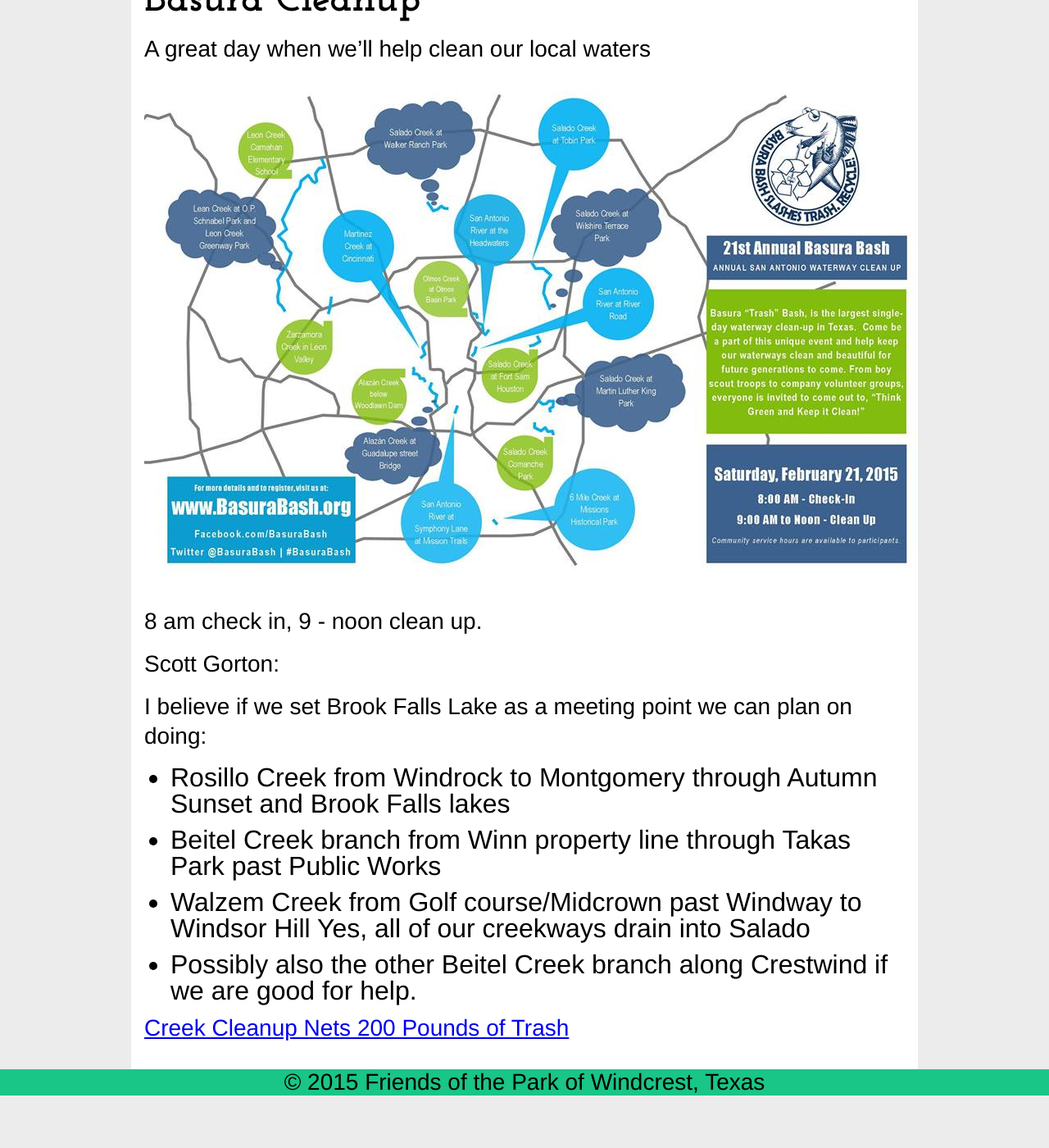
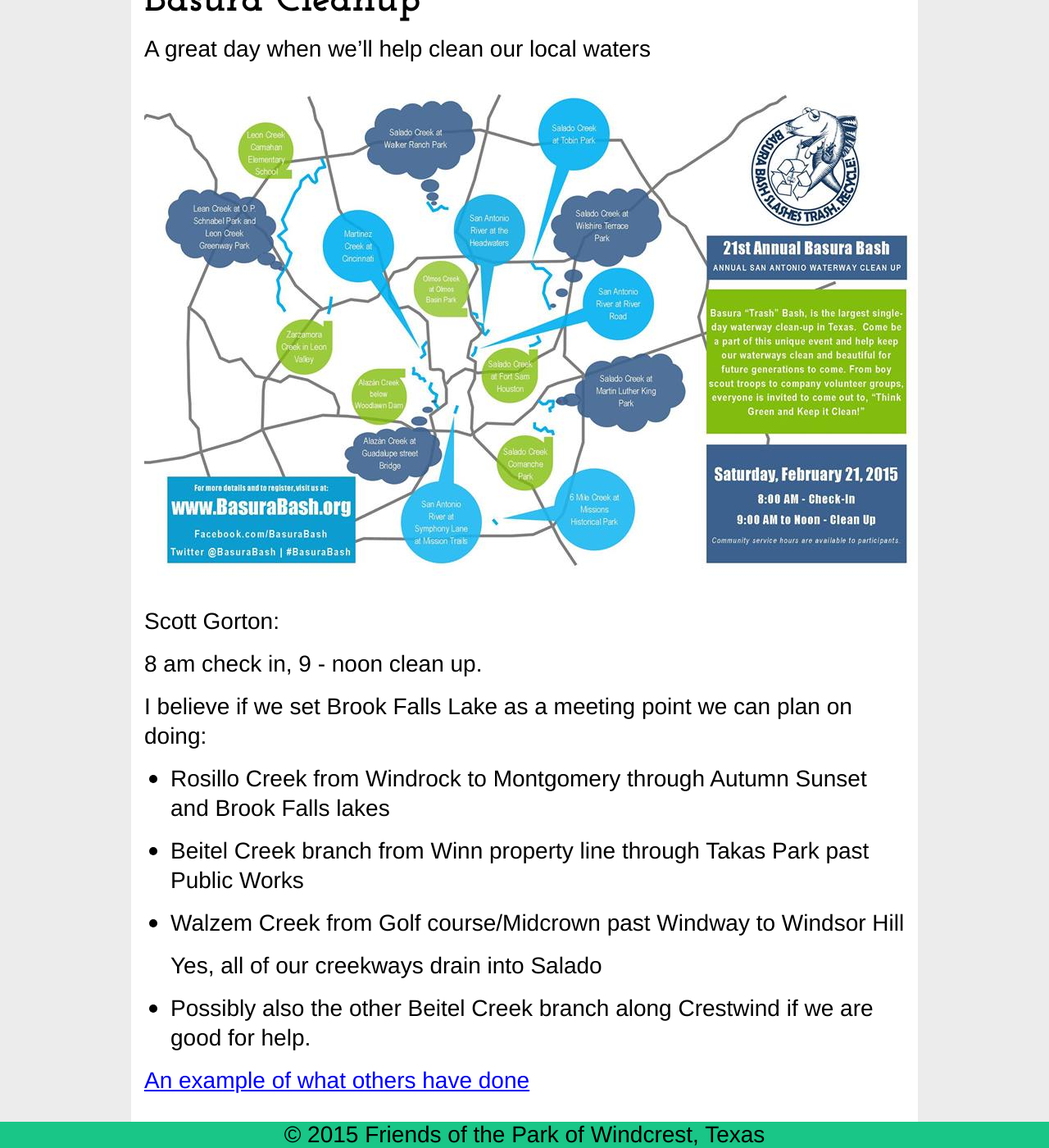
Before and after one commit to friendsoftheparkofwindcresttexas/friendsoftheparkofwindcresttexas.github.io, a Jekyll site: the page built from _posts/2015-02-07-Basura-cleanup.md, in a window 1280 px wide and 1400 px high, scrolled down 378 px. Shown: the whole window at 82% size. Built offline with Jekyll 4.4.1, drawn with Linux system fonts in a browser that asks for light colours; nearby versions of some CDN libraries; before the commit the page ends 1714 px from its top, so only the background shows below that.

Commit message:
Tweaking Basura for better text display

```diff
--- a/_posts/2015-02-07-Basura-cleanup.md
+++ b/_posts/2015-02-07-Basura-cleanup.md
@@ -12,15 +12,21 @@
 
 ![Map of city wide cleanup](/images/basura map 21 Feb 15.jpg)
 
-8 am check in, 9 - noon clean up.
 
 Scott Gorton:
 
+8 am check in, 9 - noon clean up.
+
 I believe if we set Brook Falls Lake as a meeting point we can plan on doing:
+
 - Rosillo Creek from Windrock to Montgomery through Autumn Sunset and Brook Falls lakes
+
 - Beitel Creek branch from Winn property line through Takas Park past Public Works
+
 - Walzem Creek from Golf course/Midcrown past Windway to Windsor Hill
+
      Yes, all of our creekways drain into Salado
+
 - Possibly also the other Beitel Creek branch along Crestwind if we are good for help.
 
-[Creek Cleanup Nets 200 Pounds of Trash](http://www.inside.iastate.edu/article/2013/07/11/creek)
+[An example of what others have done](http://www.inside.iastate.edu/article/2013/07/11/creek)
```
